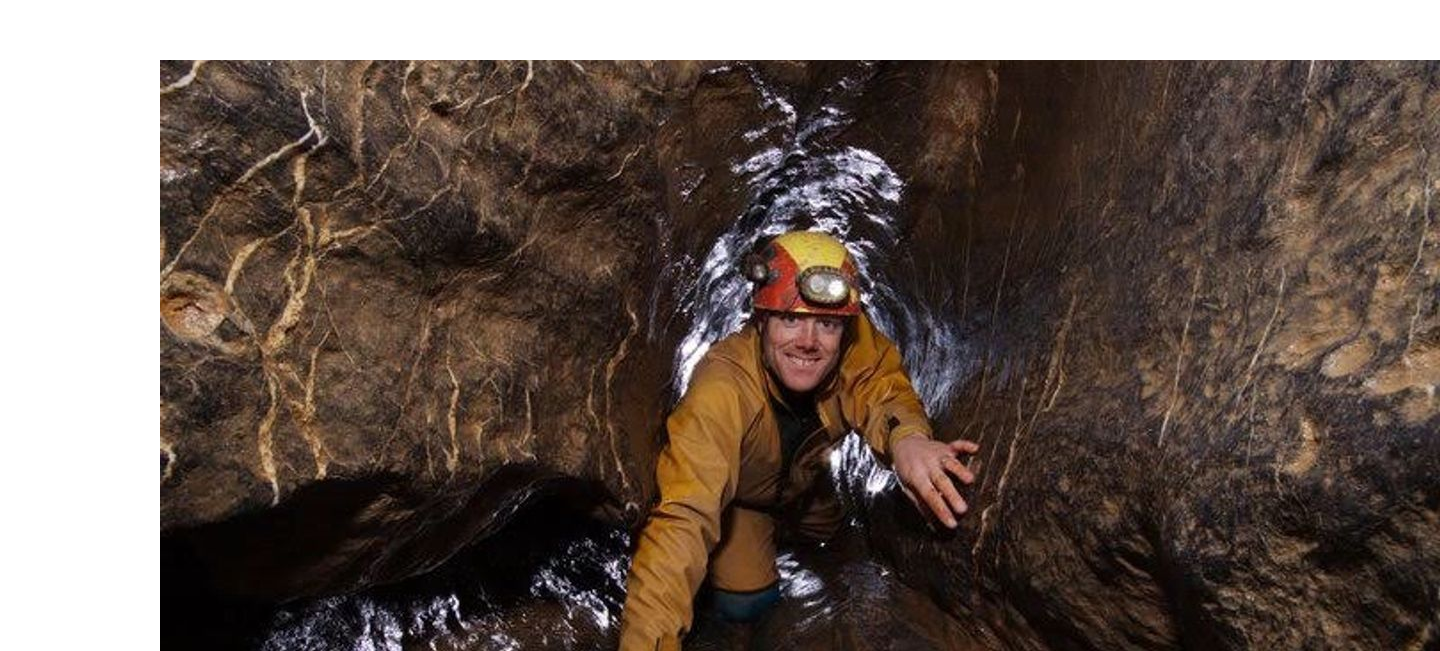
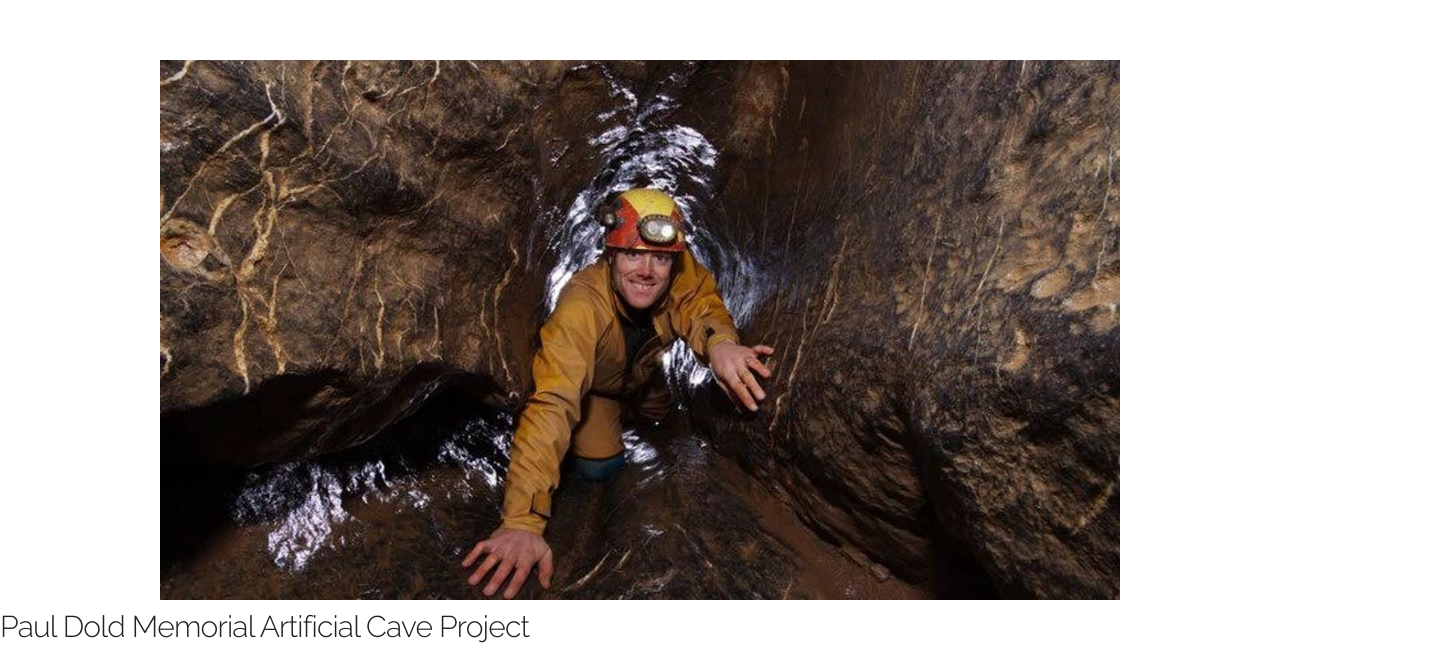
Before and after one commit to dFFtdmNciHPebMGYzHdR/caving, a plain HTML site: page index.html in a window 1280 px wide. Shown: the part 160-811 px from the top of the page, 1440 px wide, since content can reach past the window. Drawn offline with Linux system fonts and the light colour scheme.

Commit message:
Fix image

```diff
--- a/css/custom.css
+++ b/css/custom.css
@@ -1,3 +1,10 @@
+/* Hero
+–––––––––––––––––––––––––––––––––––––––––––––––––– */
+.cave {
+    max-width: -webkit-fill-available;
+    ma
+}
+
 /* Shared
 –––––––––––––––––––––––––––––––––––––––––––––––––– */
 .button {
@@ -8,7 +15,6 @@
 –––––––––––––––––––––––––––––––––––––––––––––––––– */
 .section {
   padding: 8rem 0 7rem;
-  text-align: center;
 }
 .section-heading,
 .section-description {
```
